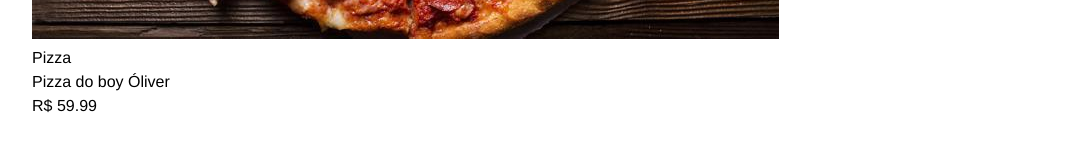
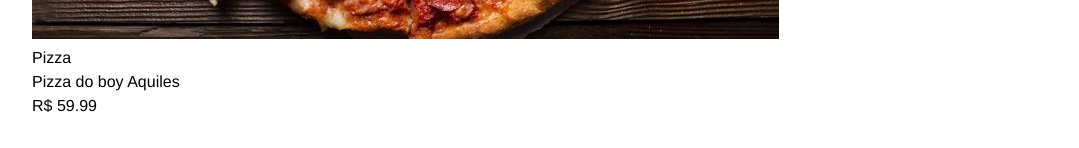
Before and after one commit to gabrielmds222/shoppingCart_react, a React (Vite) app: page / in a window 1280 px wide. Shown: the part 2008-2156 px from the top of the page, without its empty margins (18-1097 px from the left). Built offline with nearby package versions, Linux system fonts and the light colour scheme.

Commit message:
feat: Arquivo de importação de imagens

```diff
--- a/src/data/index.ts
+++ b/src/data/index.ts
@@ -15,13 +15,13 @@ const products: Product[] = [
     img: Pizza,
     name: "Pizza",
     description: "Pizza do boy Óliver",
-    price: 59.99,
+    price: 79.99,
   },
   {
     id: 3,
     img: Pizza,
     name: "Pizza",
-    description: "Pizza do boy Óliver",
+    description: "Pizza do boy Aquiles",
     price: 59.99,
   },
 ];
```
Also changed, not shown: src/data/images.ts (added, +9 -0 lines).
